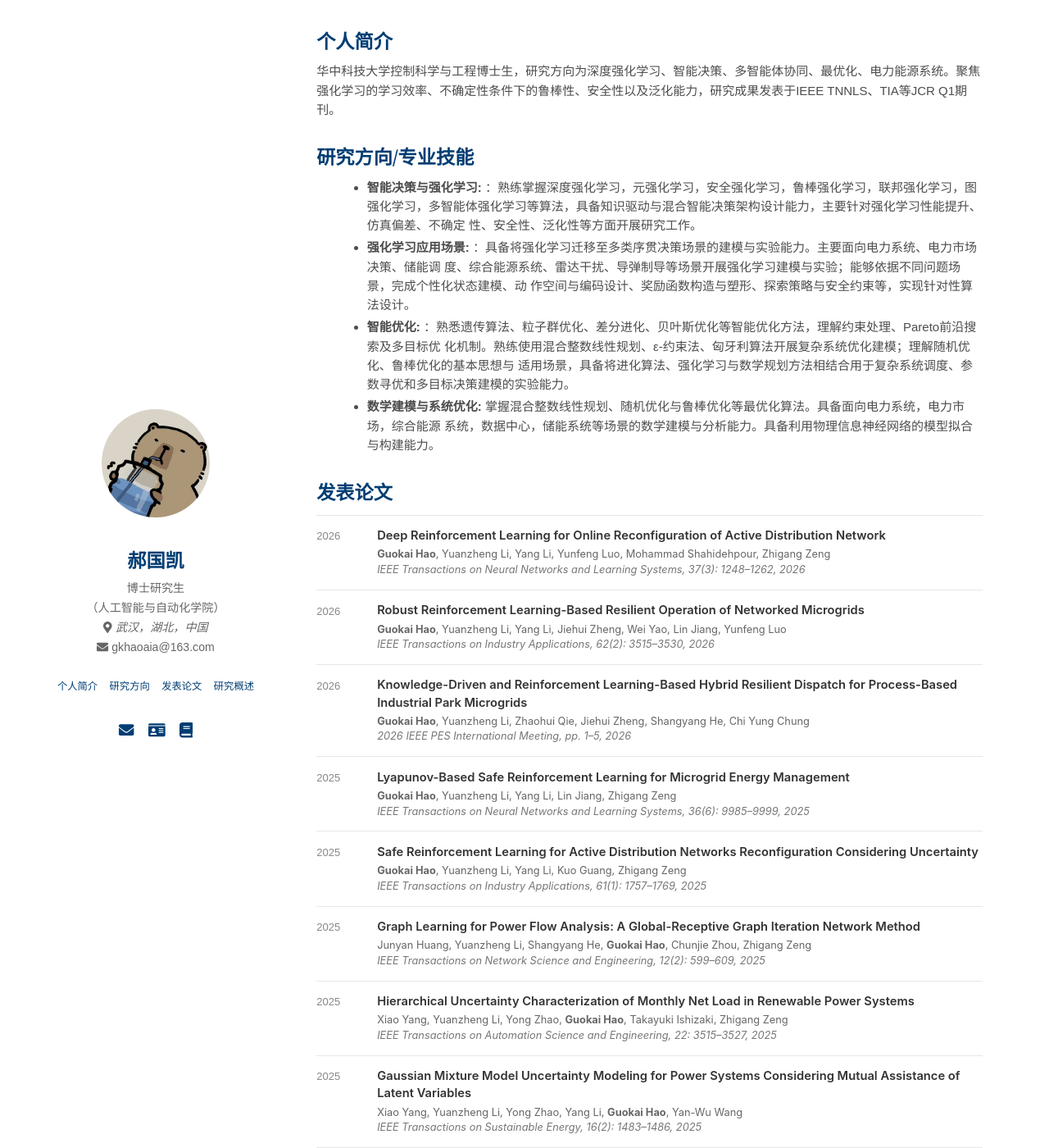
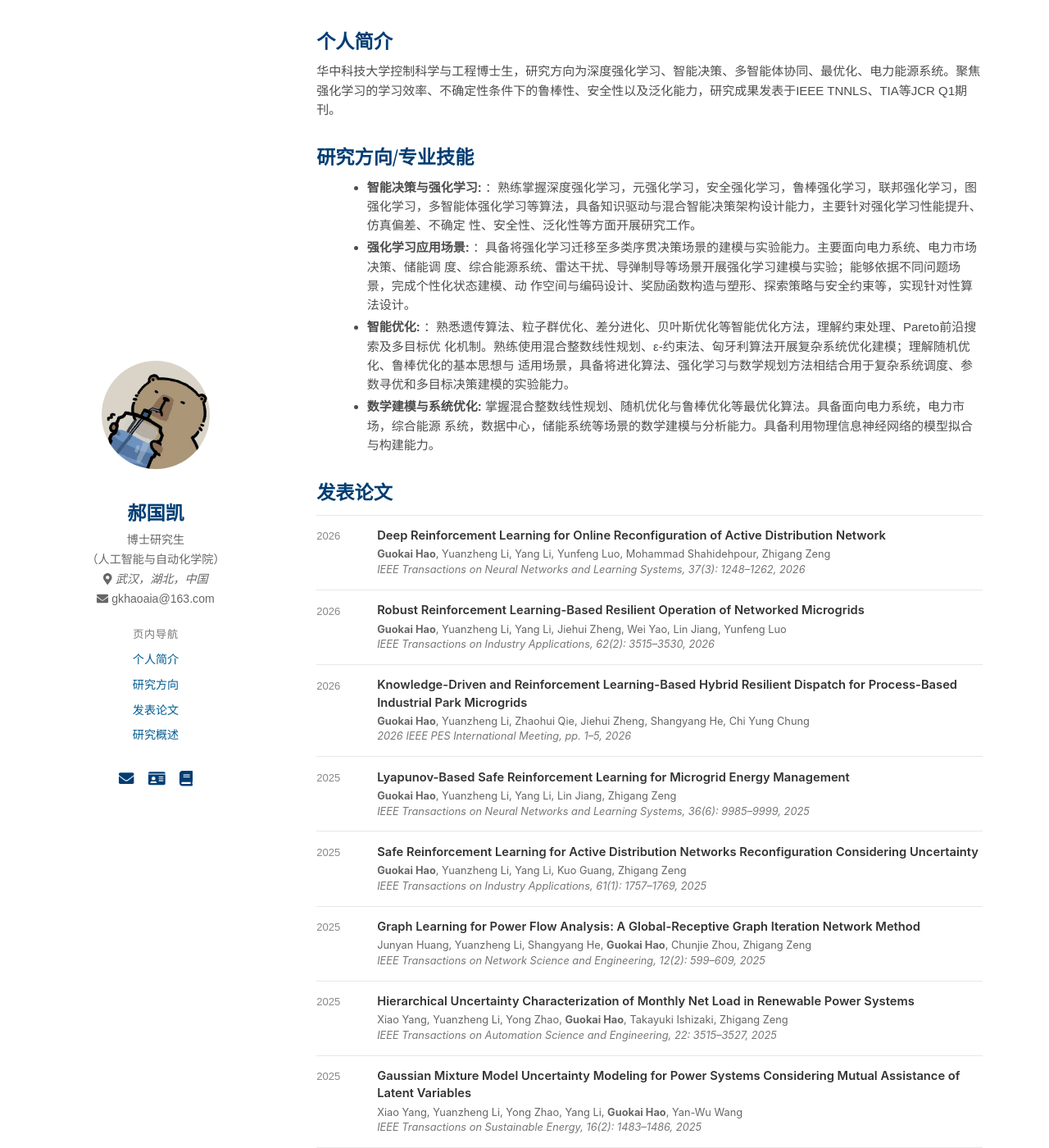
Before and after one commit to guokai-hao/guokai-hao.github.io, a Jekyll site: the page built from index.html, in a window 1280 px wide and 1400 px high. Shown: the whole window at 82% size. Built offline with Jekyll 4.4.1, drawn with Linux system fonts in a browser that asks for light colours; nearby versions of some CDN libraries.

Commit message:
Update _academic.scss

```diff
--- a/_sass/_academic.scss
+++ b/_sass/_academic.scss
@@ -234,3 +234,54 @@ body {
   .publication-item { grid-template-columns: 1fr; gap: .2rem; }
   .publication-year { font-weight: 700; }
 }
+
+
+
+/* ============================================================
+   Sidebar in-page navigation
+   ============================================================ */
+
+.academic-navigation {
+  margin: 1.4rem 0 1.2rem;
+}
+
+.academic-navigation::before {
+  content: "页内导航";
+  display: block;
+  margin-bottom: .45rem;
+  color: #777;
+  font-size: .82rem;
+  letter-spacing: .06em;
+}
+
+.academic-navigation .navigation-list {
+  display: flex;
+  flex-direction: column;
+  align-items: center;
+  gap: .2rem;
+  margin: 0;
+  padding: 0;
+  list-style: none;
+}
+
+.academic-navigation .navigation-item {
+  margin: 0;
+}
+
+.academic-navigation .navigation-item a {
+  display: inline-block;
+  padding: .18rem .45rem;
+  color: #005b8f;
+  font-size: .88rem;
+  text-decoration: none;
+  border-radius: 4px;
+  transition: background-color .15s ease, color .15s ease;
+}
+
+.academic-navigation .navigation-item a:hover {
+  color: #003f66;
+  background: rgba(0, 91, 143, .07);
+}
+html {
+  scroll-behavior: smooth;
+}
```
